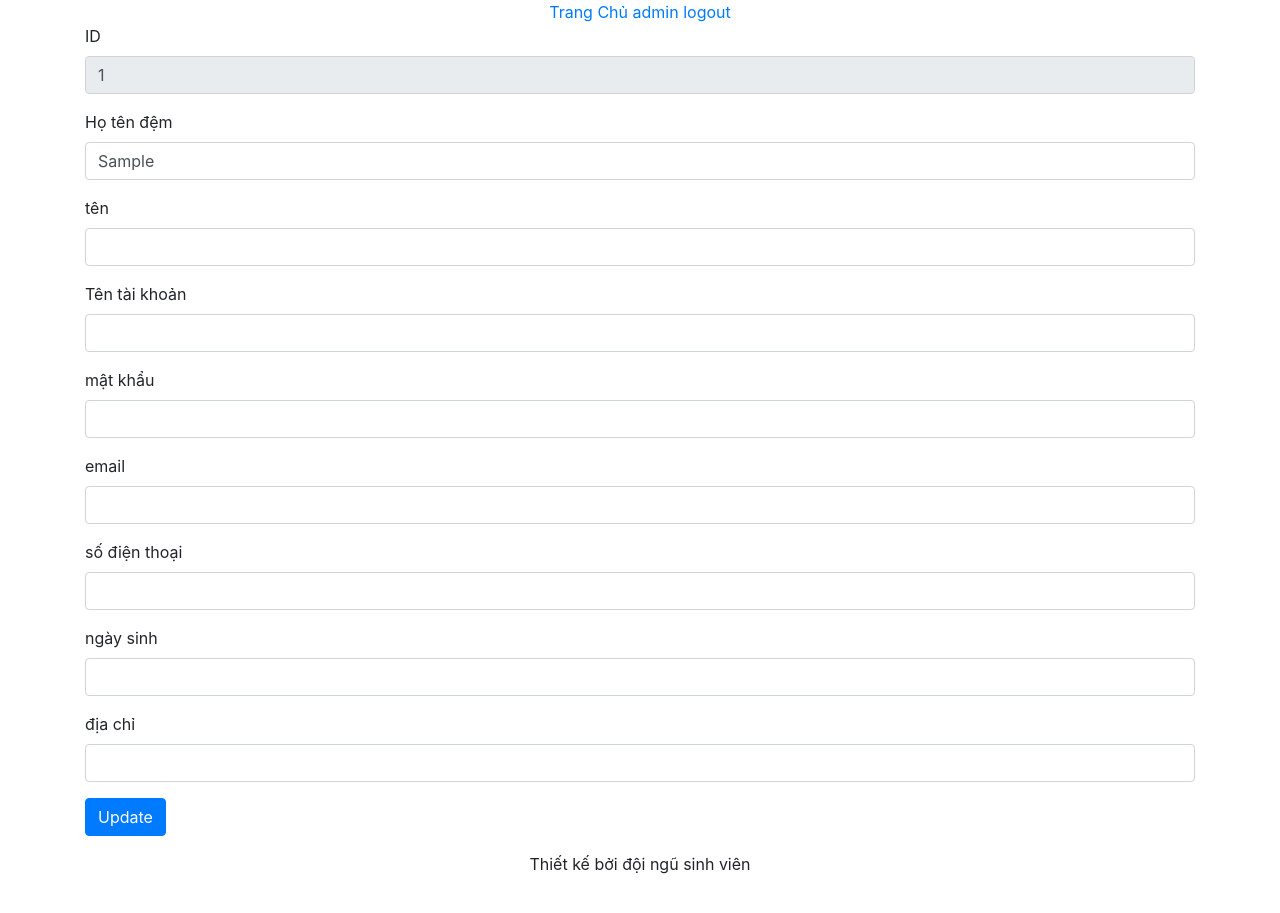
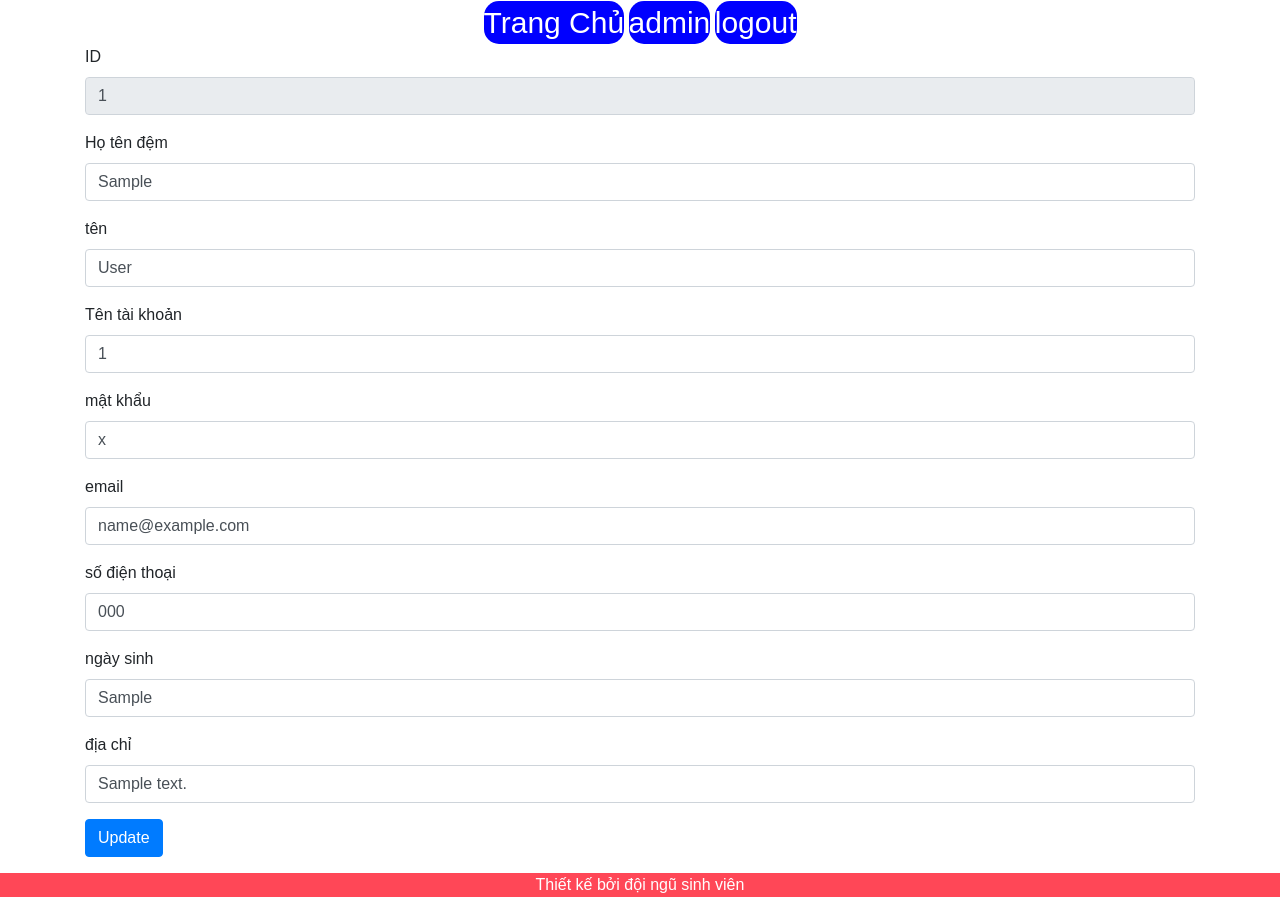
Before and after one commit to anhkhazxcv/BTL_WebDauGia, a PHP site: page /admin/update.php?id=1 in a window 1280 px wide. Before the commit the page ends 874 px from the top, so only its background shows below. Run offline with PHP 8.4, Linux system fonts and the light colour scheme; tables that the repository leaves empty or names only in its code hold one stand-in row (values such as "Sample post"); data that the repository does not hold is empty; some libraries are stand-ins or nearby versions.

Commit message:
update admin

```diff
--- a/admin/delete.php
+++ b/admin/delete.php
@@ -1,8 +1,8 @@
 <?php
-    include('../header-sp.php');
+     include('../config.php');
     if(isset($_GET['id'])){
         $id = $_GET['id'];
-        mysqli_query($conn, "DELETE FROM user1 WHERE id ='$id'");
+        mysqli_query($conn, "DELETE FROM `user1` WHERE id = $id");
         header("location: admin.php");
     }
 ?>
--- a/admin/headerad.php
+++ b/admin/headerad.php
@@ -12,14 +12,16 @@
 
     <!-- Bootstrap CSS -->
     <link rel="stylesheet" href="https://stackpath.bootstrapcdn.com/bootstrap/4.3.1/css/bootstrap.min.css" integrity="sha384-ggOyR0iXCbMQv3Xipma34MD+dH/1fQ784/j6cY/iJTQUOhcWr7x9JvoRxT2MZw1T" crossorigin="anonymous">
-    <link rel="stylesheet" href="../css/admin.php">
+
+    <link rel="stylesheet" href="https://pro.fontawesome.com/releases/v5.10.0/css/all.css"/>
+    <link rel="stylesheet" href="../css/admin.css">
 </head>
   <body>
       <div class="menu text-center">
-          <div class="warper">
-            <a href="index.php">Trang Chủ</a>
+          <div class="wrapper">
+            <a href="../index.php">Trang Chủ</a>
             <a href="admin.php">admin</a>
-            <a href="logout.php">logout</a>
+            <a href="../logout.php">logout</a>
           </div>
       </div>
     <!-- Optional JavaScript -->
--- a/admin/update.php
+++ b/admin/update.php
@@ -6,26 +6,29 @@
         if(mysqli_num_rows($result)==1){
             $user = mysqli_fetch_array($result);
             $fname = $user['fname'];
-            $lname = $cars['lname'];
-            $uid = $cars['uid'];
-            $pwd = $cars['pwd'];
-            $email = $cars['email'];
-            $mobile = $cars['mobile'];
-            $dob = $cars['dob'];
-            $address= $cars['address'];
+            $lname = $user['lname'];
+            $uid = $user['uid'];
+            $pwd = $user['pwd'];
+            $email = $user['email'];
+            $mobile = $user['mobile'];
+            $dob = $user['dob'];
+            $address= $user['address'];
         }
     }
     if(isset($_POST['update'])){
+        //var_dump($_POST);
         $fname = $_POST['fname'];
         $lname = $_POST['lname'];
         $uid = $_POST['uid'];
         $pwd = $_POST['pwd'];
         $email = $_POST['email'];
         $mobile = $_POST['mobile'];
-        $dob  = $_POST['dob '];
-        $address  = $_POST['address '];
-        mysqli_query($conn, "UPDATE user1 SET fname='$fname', lname='$lname', uid='$uid', pwd='$pwd',email ='$demail', mobile='$mobile', mobile='$mobile', WHERE uid='$id'");
-        header("location: index.php");
+        $dob  = $_POST['dob'];
+        $address  = $_POST['address'];
+        //var_dump("UPDATE user1 SET `fname`='$fname', `lname`='$lname', `uid`='$uid', `pwd`='$pwd',`email` ='$email', `mobile`='$mobile', `dob` = '$dob', `address` = '$address' WHERE id='$id'");
+        mysqli_query($conn, "UPDATE user1 SET `fname`='$fname', `lname`='$lname', `uid`='$uid', `pwd`='$pwd',`email` ='$email', `mobile`='$mobile', `dob` = '$dob', `address` = '$address' WHERE id='$id'");
+        header("location: admin.php");
+
     }
 ?>
     <div class="container">
@@ -64,7 +67,7 @@
         </div>
         <div class="form-group">
             <label>địa chỉ</label>
-            <input type="text" class="form-control" name="adress" value="<?php echo $address?>">
+            <input type="text" class="form-control" name="address" value="<?php echo $address?>">
         </div>
         <div class="form-group">
             <button type="submit" class="btn btn-primary" name="update">Update</button>
--- a/css/admin.css
+++ b/css/admin.css
@@ -0,0 +1,20 @@
+*{
+    margin: 0;
+    padding: 0;
+    font-family: Arial, Helvetica, sans-serif;
+}
+
+.wrapper a{
+    margin: 0 auto;
+    font-size: 30px;
+    text-decoration-line: none;
+    width: 150px;
+    padding: 5px 0;
+    background-color: blue;
+    color: white;
+    border-radius: 15px;
+}
+.footer{
+    background-color: #ff4757;
+    color: white;
+}
```
Also changed, not shown: admin/admin.php (+7 -4 lines).
